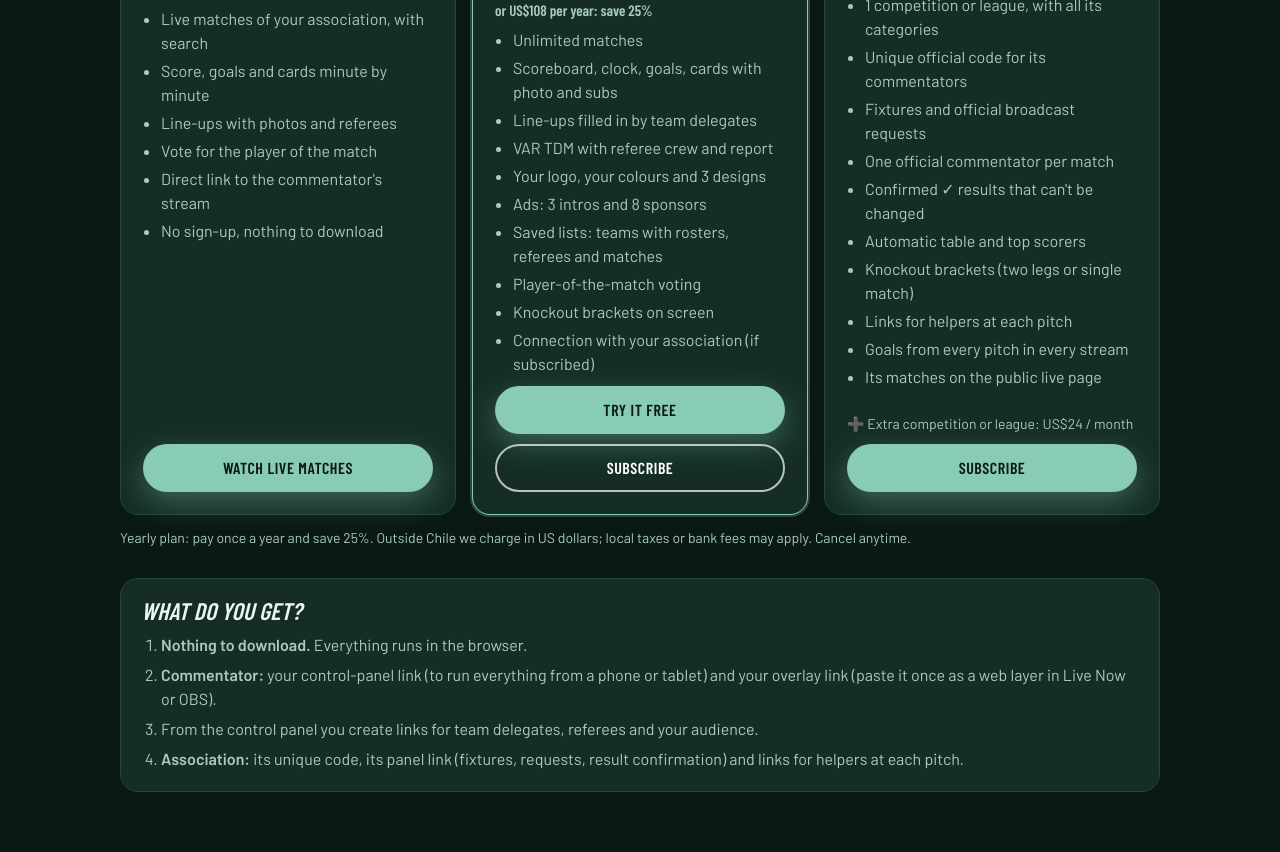
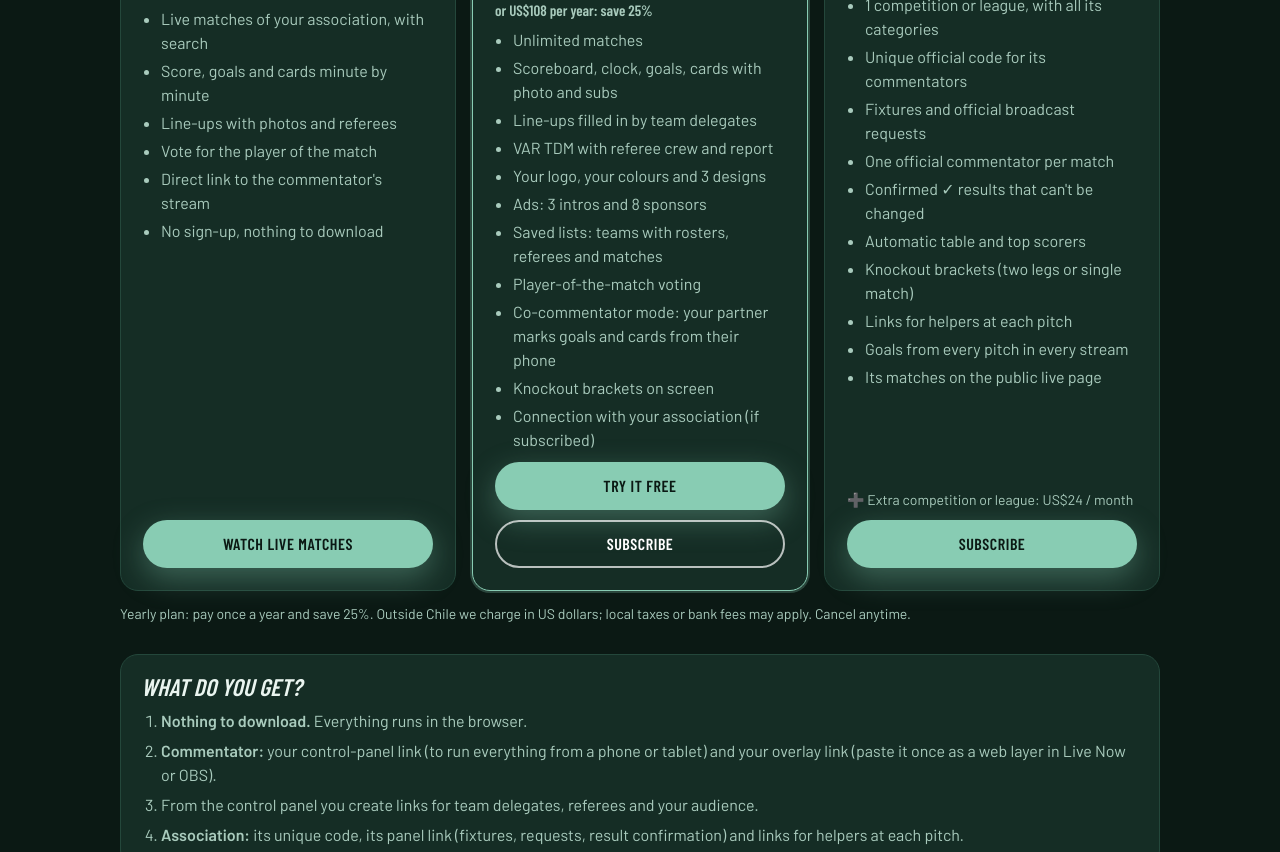
Before and after one commit to TransmisionesdMauro/transmisionesdmauro.github.io, a plain HTML site: page overlay-tdm/index.html in a window 1280 px wide. Shown: the part 3134-3986 px from the top of the page. Drawn offline with nearby package versions, Linux system fonts and the light colour scheme; a web font is replaced by a local one.

Commit message:
Plan Relator: modo comentarista
Co-Authored-By: Claude Opus 5.5 <noreply@anthropic.com>

```diff
--- a/overlay-tdm/index.html
+++ b/overlay-tdm/index.html
@@ -215,7 +215,7 @@ es: {
   pEspL: li(["Partidos en vivo de tu asociación, con buscador", "Marcador, goles y tarjetas al minuto", "Formaciones con fotos y terna arbitral", "Vota por el jugador del partido", "Link directo a la transmisión del relator", "Sin registrarte ni descargar nada"]),
   pEspB: "Ver partidos en vivo",
   tagRel: "7 días gratis", pRel: "Relator",
-  pRelL: li(["Partidos ilimitados", "Marcador, reloj, goles, tarjetas con foto y cambios", "Formaciones que llenan los delegados", "VAR TDM con terna arbitral e informe", "Tu logo, tus colores y 3 diseños", "Publicidad: 3 intros y 8 auspiciadores", "Listas guardadas: equipos con nómina, árbitros y partidos", "Votación del jugador del partido", "Llaves de eliminación directa en pantalla", "Conexión con tu asociación (si tiene plan)"]),
+  pRelL: li(["Partidos ilimitados", "Marcador, reloj, goles, tarjetas con foto y cambios", "Formaciones que llenan los delegados", "VAR TDM con terna arbitral e informe", "Tu logo, tus colores y 3 diseños", "Publicidad: 3 intros y 8 auspiciadores", "Listas guardadas: equipos con nómina, árbitros y partidos", "Votación del jugador del partido", "Modo comentarista: tu comentarista marca goles y tarjetas desde su teléfono", "Llaves de eliminación directa en pantalla", "Conexión con tu asociación (si tiene plan)"]),
   pRelB: "Probar gratis", contratar: "Contratar",
   pAso: "Asociación",
   pAsoL: li(["1 competencia o liga, con todas sus categorías",
@@ -255,7 +255,7 @@ en: {
   pEspL: li(["Live matches of your association, with search", "Score, goals and cards minute by minute", "Line-ups with photos and referees", "Vote for the player of the match", "Direct link to the commentator's stream", "No sign-up, nothing to download"]),
   pEspB: "Watch live matches",
   tagRel: "7 days free", pRel: "Commentator",
-  pRelL: li(["Unlimited matches", "Scoreboard, clock, goals, cards with photo and subs", "Line-ups filled in by team delegates", "VAR TDM with referee crew and report", "Your logo, your colours and 3 designs", "Ads: 3 intros and 8 sponsors", "Saved lists: teams with rosters, referees and matches", "Player-of-the-match voting", "Knockout brackets on screen", "Connection with your association (if subscribed)"]),
+  pRelL: li(["Unlimited matches", "Scoreboard, clock, goals, cards with photo and subs", "Line-ups filled in by team delegates", "VAR TDM with referee crew and report", "Your logo, your colours and 3 designs", "Ads: 3 intros and 8 sponsors", "Saved lists: teams with rosters, referees and matches", "Player-of-the-match voting", "Co-commentator mode: your partner marks goals and cards from their phone", "Knockout brackets on screen", "Connection with your association (if subscribed)"]),
   pRelB: "Try it free", contratar: "Subscribe",
   pAso: "Association",
   pAsoL: li(["1 competition or league, with all its categories",
@@ -295,7 +295,7 @@ pt: {
   pEspL: li(["Jogos ao vivo da sua associação, com busca", "Placar, gols e cartões minuto a minuto", "Escalações com fotos e arbitragem", "Vote no craque da partida", "Link direto para a transmissão do narrador", "Sem cadastro e sem baixar nada"]),
   pEspB: "Ver jogos ao vivo",
   tagRel: "7 dias grátis", pRel: "Narrador",
-  pRelL: li(["Jogos ilimitados", "Placar, cronômetro, gols, cartões com foto e substituições", "Escalações preenchidas pelos delegados", "VAR TDM com arbitragem e súmula", "Seu logo, suas cores e 3 designs", "Publicidade: 3 aberturas e 8 patrocinadores", "Listas salvas: times com elenco, árbitros e jogos", "Votação do craque da partida", "Chaves de mata-mata na tela", "Conexão com sua associação (se tiver plano)"]),
+  pRelL: li(["Jogos ilimitados", "Placar, cronômetro, gols, cartões com foto e substituições", "Escalações preenchidas pelos delegados", "VAR TDM com arbitragem e súmula", "Seu logo, suas cores e 3 designs", "Publicidade: 3 aberturas e 8 patrocinadores", "Listas salvas: times com elenco, árbitros e jogos", "Votação do craque da partida", "Modo comentarista: seu comentarista marca gols e cartões pelo celular", "Chaves de mata-mata na tela", "Conexão com sua associação (se tiver plano)"]),
   pRelB: "Testar grátis", contratar: "Contratar",
   pAso: "Associação",
   pAsoL: li(["1 competição ou liga, com todas as categorias",
```
